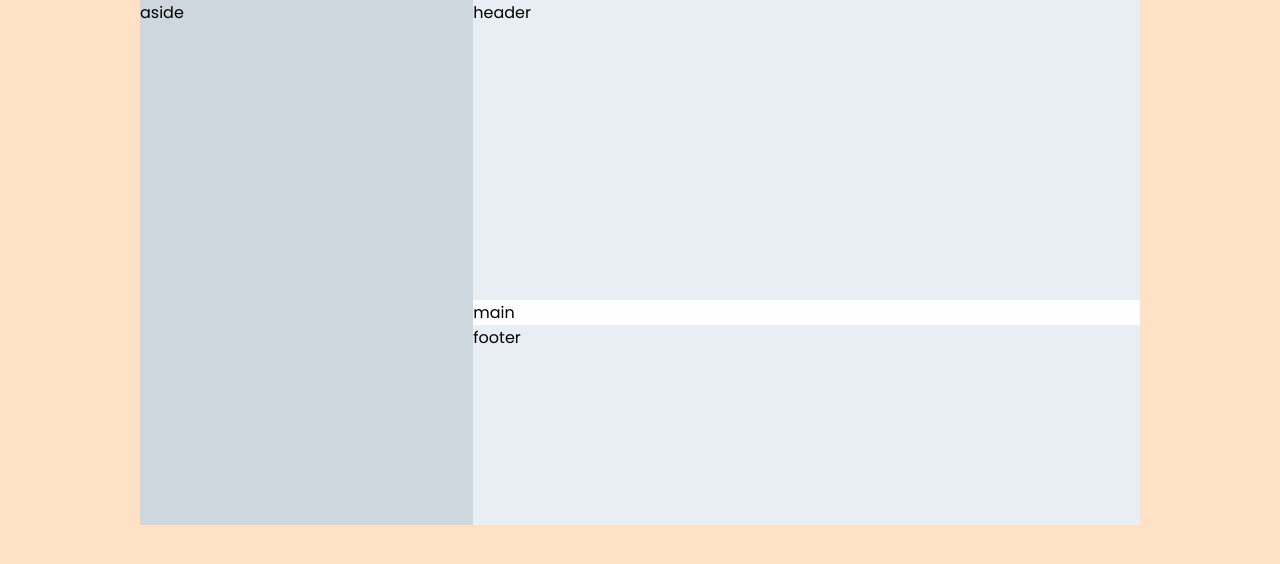
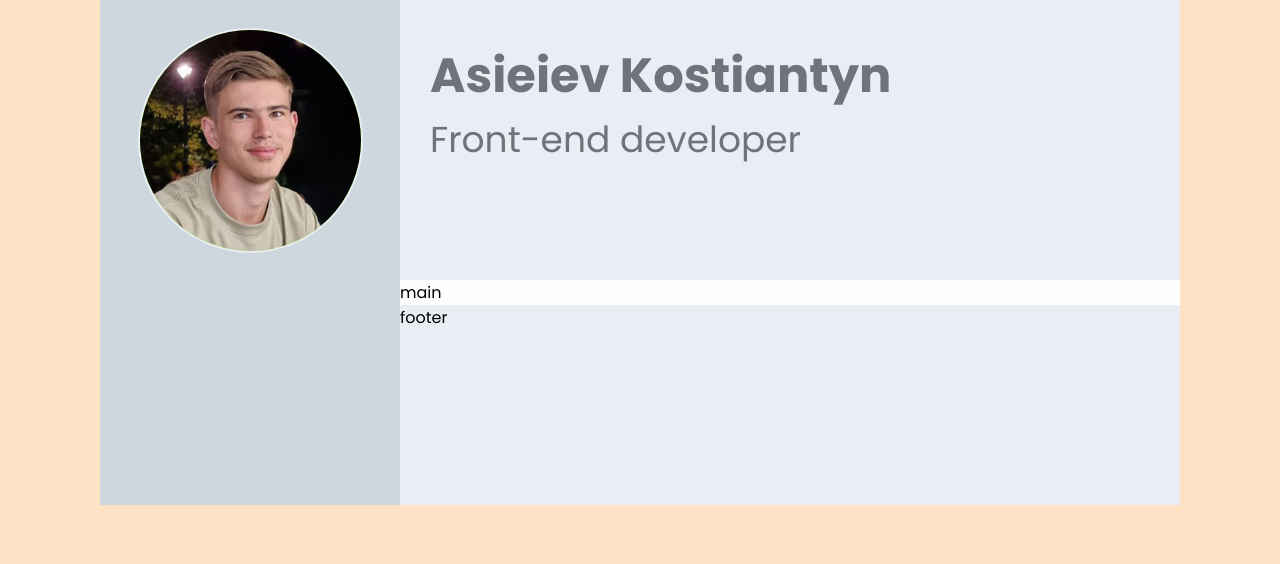
Before and after one commit to AsieievKostiantyn/rsschool-cv, a plain HTML site: page index.html in a window 1280 px wide. Drawn offline with Linux system fonts and the light colour scheme.

Commit message:
feat: header

```diff
--- a/index.html
+++ b/index.html
@@ -8,8 +8,17 @@
   </head>
   <body>
     <div class="wrapper">
-      <header>header</header>
-      <aside>aside</aside>
+      <header>
+        <div class="text-container">
+          <h1>Asieiev Kostiantyn</h1>
+          <h2>Front-end developer</h2>
+        </div>
+      </header>
+      <aside>
+        <div class="avatar-container">
+          <img src="./assets/images/avatar1-1.jpg" alt="avatar" />
+        </div>
+      </aside>
       <main>main</main>
       <footer>footer</footer>
     </div>
--- /dev/null
+++ b/styles/base.css
@@ -0,0 +1,82 @@
+@font-face {
+  font-family: 'Poppins';
+  font-style: normal;
+  font-weight: 700;
+  src: url('../fonts/Poppins-Bold.ttf');
+}
+
+@font-face {
+  font-family: 'Poppins';
+  font-style: normal;
+  font-weight: 400;
+  src: url('../fonts/Poppins-Regular.ttf');
+}
+
+:root {
+  --primary-color: #fefefe;
+  --aside-color: #ced6de;
+  --header-color: #e8eef4;
+  --second-text-color: #6e7479;
+  --headers-color: #231e22;
+}
+
+body {
+  font-family: 'Poppins', sans-serif;
+  background-color: #ffe1c6;
+}
+
+.wrapper {
+  max-width: 1080px;
+  margin: 0 auto;
+  display: grid;
+  grid-template-columns: 300px auto;
+  grid-template-rows: 280px auto 200px;
+
+  @media (max-width: 720px) {
+    display: flex;
+    flex-direction: column;
+  }
+}
+
+header {
+  grid-column: 2/3;
+  grid-row: 1/2;
+  padding-top: 30px;
+  background-color: var(--header-color);
+}
+aside {
+  display: grid;
+  grid-template-columns: subgrid;
+  grid-template-rows: subgrid;
+  grid-column: 1/2;
+  grid-row: 1/4;
+  background-color: var(--aside-color);
+}
+main {
+  display: subgrid;
+  grid-column: 2/3;
+  grid-row: 2/3;
+  background-color: var(--primary-color);
+}
+footer {
+  display: subgrid;
+  grid-column: 2/3;
+  grid-row: 3/4;
+  background-color: var(--header-color);
+}
+
+.text-container {
+  padding: 10px 30px;
+}
+
+h1 {
+  font-size: 48px;
+  font-weight: 700;
+  color: var(--second-text-color);
+}
+
+h2 {
+  font-size: 36px;
+  font-weight: 400;
+  color: var(--second-text-color);
+}
--- a/styles/index.css
+++ b/styles/index.css
@@ -1,60 +1,18 @@
 @import './normilize.css';
+@import './base.css';
 
-@font-face {
-  font-family: 'Poppins';
-  font-style: normal;
-  font-weight: 400;
-  src: url('./fonts/Poppins-Regular.ttf');
+.avatar-container {
+  display: flex;
+  justify-content: center;
+  align-items: center;
+  height: 100%;
+  width: 100%;
+  padding: 20px;
 }
-
-:root {
-  --primary-background: #fefefe;
-  --aside-color: #ced6de;
-  --header-color: #e8eef4;
-  --second-text-color: #6e7479;
-  --section-headers-background: #231e22;
+.avatar-container img {
+  height: 225px;
+  width: 225px;
+  border: 2px solid var(--header-color);
+  border-radius: 100%;
+  background-color: greenyellow;
 }
-
-body {
-  font-family: 'Poppins';
-  background-color: #ffe1c6;
-}
-
-.wrapper {
-  max-width: 1000px;
-  margin: 0 auto;
-  display: grid;
-  grid-template-columns: 1fr 2fr;
-  grid-template-rows: 300px auto 200px;
-
-  @media (max-width: 720px) {
-    display: flex;
-    flex-direction: column;
-  }
-}
-
-header {
-  display: subgrid;
-  grid-column: 2/3;
-  grid-row: 1/2;
-  background-color: var(--header-color);
-}
-
-aside {
-  display: subgrid;
-  grid-column: 1/2;
-  grid-row: 1/4;
-  background-color: var(--aside-color);
-}
-main {
-  display: subgrid;
-  grid-column: 2/3;
-  grid-row: 2/3;
-  background-color: var(--primary-background);
-}
-footer {
-  display: subgrid;
-  grid-column: 2/3;
-  grid-row: 3/4;
-  background-color: var(--header-color);
-}
```
Also changed, not shown: assets/images/avatar1-1.jpg (added), fonts/Poppins-Bold.ttf (added), fonts/Poppins-Regular.ttf (renamed from styles/fonts/Poppins-Regular.ttf).
